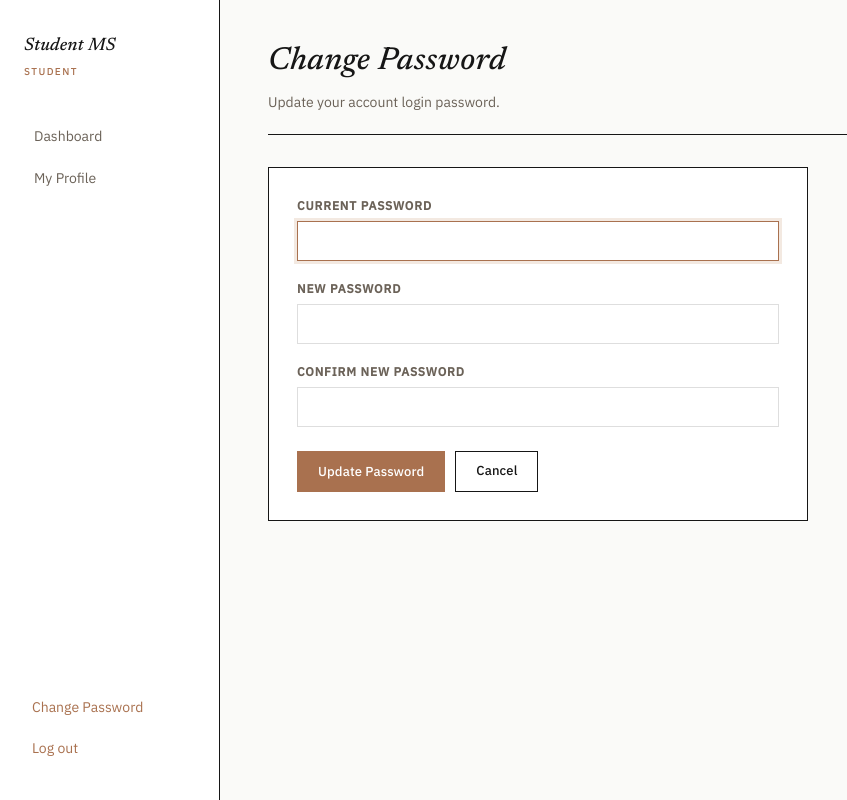
After one commit to sayanawari12/StudentManagement, a Flask app: page /change-password in a window 1280 px wide. The commit adds this page. Shown: the whole page, without its empty margins (0-847 px from the left). Run offline with Flask 3, Linux system fonts and the light colour scheme; the visitor is signed in with stand-in values (Sample User, id 1); some libraries are stand-ins or nearby versions.

Commit message:
feat: add self-service Change Password feature for all logged-in roles

```diff
--- a/app.py
+++ b/app.py
@@ -3,7 +3,7 @@ from decimal import Decimal
 from functools import wraps
 
 from flask import Flask, render_template, request, redirect, url_for, session, flash, abort, send_file
-from werkzeug.security import check_password_hash
+from werkzeug.security import check_password_hash, generate_password_hash
 from mysql.connector import Error
 
 import config
@@ -96,6 +96,28 @@ def validate_student_form(form):
     return errors
 
 
+def validate_password_change_form(form, user):
+    """Validates current_password, new_password, and confirm_new_password."""
+    errors = []
+    current_password = form.get("current_password", "")
+    new_password = form.get("new_password", "")
+    confirm_new_password = form.get("confirm_new_password", "")
+
+    if not current_password or not check_password_hash(user["password"], current_password):
+        errors.append("Current password is incorrect.")
+
+    if len(new_password) < 8:
+        errors.append("New password must be at least 8 characters long.")
+
+    if new_password != confirm_new_password:
+        errors.append("New password and confirmation do not match.")
+
+    if current_password and new_password and current_password == new_password:
+        errors.append("New password must be different from current password.")
+
+    return errors
+
+
 def student_payload(form):
     """Turns a submitted form into the dict shape database.py expects."""
     return {
@@ -151,6 +173,40 @@ def logout():
     session.clear()
     flash("You have been logged out.", "success")
     return redirect(url_for("login"))
+
+
+@app.route("/change-password", methods=["GET", "POST"])
+@login_required
+def change_password():
+    user_id = _get_user_id()
+    try:
+        user = database.get_user_by_id(user_id)
+    except Error:
+        flash("Could not reach the database.", "error")
+        return redirect(url_for("dashboard"))
+
+    if not user:
+        flash("User not found.", "error")
+        return redirect(url_for("logout"))
+
+    if request.method == "POST":
+        errors = validate_password_change_form(request.form, user)
+
+        if errors:
+            for error in errors:
+                flash(error, "error")
+            return render_template("change_password.html")
+
+        new_hashed = generate_password_hash(request.form.get("new_password"))
+        try:
+            database.update_user_password(user_id, new_hashed)
+            flash("Password updated.", "success")
+            return redirect(url_for("dashboard"))
+        except Error as e:
+            flash(f"Database error: {e}", "error")
+            return render_template("change_password.html")
+
+    return render_template("change_password.html")
 
 
 # ---------------------------------------------------------------------------
--- a/database.py
+++ b/database.py
@@ -41,6 +41,34 @@ def get_user_by_username(username):
     try:
         cursor.execute("SELECT * FROM users WHERE username = %s", (username,))
         return cursor.fetchone()
+    finally:
+        cursor.close()
+        conn.close()
+
+
+def get_user_by_id(user_id):
+    """Return the users row matching primary key user_id, or None."""
+    conn = get_db_connection()
+    cursor = conn.cursor(dictionary=True)
+    try:
+        cursor.execute("SELECT * FROM users WHERE id = %s", (user_id,))
+        return cursor.fetchone()
+    finally:
+        cursor.close()
+        conn.close()
+
+
+def update_user_password(user_id, new_hashed_password):
+    """Update the password hash for user_id."""
+    conn = get_db_connection()
+    cursor = conn.cursor()
+    try:
+        cursor.execute(
+            "UPDATE users SET password = %s WHERE id = %s",
+            (new_hashed_password, user_id)
+        )
+        conn.commit()
+        return cursor.rowcount
     finally:
         cursor.close()
         conn.close()
--- a/templates/base.html
+++ b/templates/base.html
@@ -45,6 +45,8 @@
       </nav>
 
       <div class="sidebar-footer">
+        <a href="{{ url_for('change_password') }}"
+           class="{{ 'active' if request.endpoint == 'change_password' else '' }}">Change Password</a>
         <a href="{{ url_for('logout') }}">Log out</a>
       </div>
     </aside>
--- /dev/null
+++ b/templates/change_password.html
@@ -0,0 +1,39 @@
+{% extends "base.html" %}
+{% block title %}Change Password — Student Management System{% endblock %}
+
+{% block content %}
+  <div class="topbar">
+    <div>
+      <h1>Change Password</h1>
+      <p>Update your account login password.</p>
+    </div>
+  </div>
+
+  <div class="card" style="max-width: 540px;">
+    <form method="POST" action="{{ url_for('change_password') }}">
+      <input type="hidden" name="csrf_token" value="{{ csrf_token() }}">
+
+      <div class="form-grid" style="grid-template-columns: 1fr;">
+        <div class="field">
+          <label for="current_password">Current Password</label>
+          <input type="password" id="current_password" name="current_password" required autofocus>
+        </div>
+
+        <div class="field">
+          <label for="new_password">New Password</label>
+          <input type="password" id="new_password" name="new_password" minlength="8" required>
+        </div>
+
+        <div class="field">
+          <label for="confirm_new_password">Confirm New Password</label>
+          <input type="password" id="confirm_new_password" name="confirm_new_password" minlength="8" required>
+        </div>
+      </div>
+
+      <div class="actions-row" style="margin-top: 24px;">
+        <button type="submit" class="btn btn-primary">Update Password</button>
+        <a href="{{ url_for('dashboard') }}" class="btn btn-outline">Cancel</a>
+      </div>
+    </form>
+  </div>
+{% endblock %}
```
Also changed, not shown: tests/test_password_change.py (added, +189 -0 lines).
